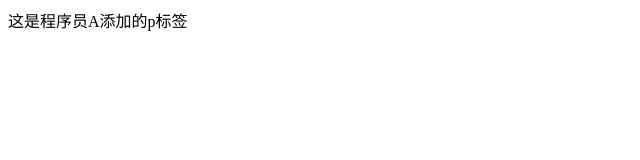
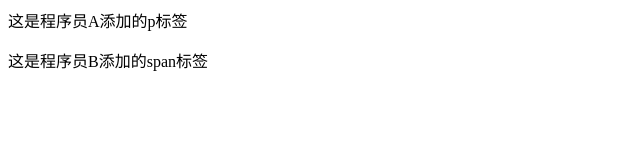
Before and after one commit to coralcai/test, a plain HTML site: page index.html in a window 1280 px wide. Shown: the whole page, without its empty margins (0-640 px from the left). Drawn offline with Linux system fonts and the light colour scheme.

Commit message:
程序员B添加了span标签

```diff
--- a/index.html
+++ b/index.html
@@ -5,5 +5,6 @@
 </head>
 <body>
 <p>这是程序员A添加的p标签</p>
+<span>这是程序员B添加的span标签</span>
 </body>
 </html>
```
